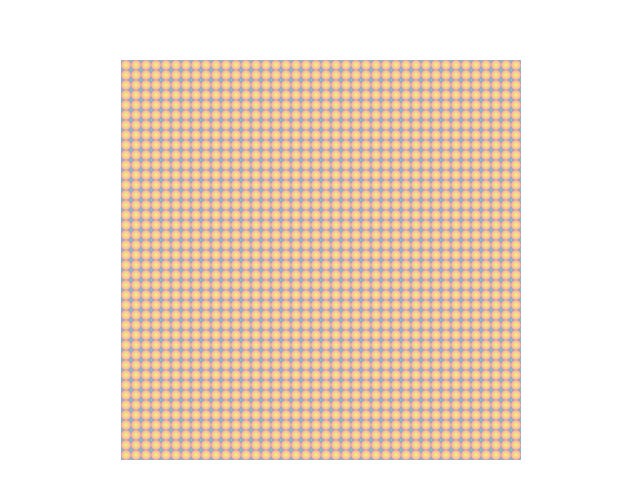
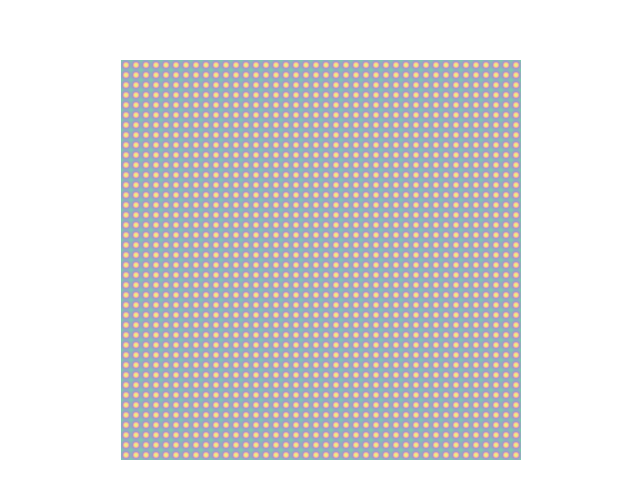
Before and after one commit to mullerow/tile-to-hide-project, a Vue app: page / in a window 1280 px wide. Shown: the part 140-638 px from the top of the page, without its empty margins (119-759 px from the left). Built offline with nearby package versions, Linux system fonts and the light colour scheme.

Commit message:
chore: now the opacity of the tiles is reduced by hovering until they are transparent

```diff
--- a/src/stores/store.js
+++ b/src/stores/store.js
@@ -6,7 +6,8 @@ export const store = defineStore('Store', {
     tileData: {
       number: [],
       tileXCoordinates: [],
-      tileYCoordinates: []
+      tileYCoordinates: [],
+      opacityOfTilesList: []
     },
     temporayData: {
       amountRows: 40,
@@ -23,6 +24,7 @@ export const store = defineStore('Store', {
         for (let x = 1; x <= this.temporayData.amountColumns; x++) {
           this.tileData.tileXCoordinates.push(x)
           this.tileData.tileYCoordinates.push(y)
+          this.tileData.opacityOfTilesList.push(1)
         }
       }
     }
--- a/src/views/HomeView.vue
+++ b/src/views/HomeView.vue
@@ -15,6 +15,7 @@
           neighbourHovered: indicesOfNeighbourTilesList.includes(index),
           leaveTile: tileHoverLeave === index
         }"
+        :style="{ opacity: this.store.tileData.opacityOfTilesList[index] }"
       ></div>
     </div>
     <div class="background-container">
@@ -46,7 +47,7 @@ export default {
       this.tileHoverLeave = null
       const tileId = e.target.getAttribute('data-id')
       console.log('Id:', tileId)
-      // berechne alle koordinaten der benachtbarten Kacheln
+      // berechne alle koordinaten der direkt benachtbarten Kacheln
       let hoveredTileXPosition = Number(e.target.attributes.xCoordinates.value)
       let hoveredTileYPosition = Number(e.target.attributes.yCoordinates.value)
       for (let deltaX = -1; deltaX <= 1; deltaX++) {
@@ -66,8 +67,30 @@ export default {
           if (indexOfNeighbourTile !== -1) {
             this.indicesOfNeighbourTilesList.push(indexOfNeighbourTile)
             this.hoveredTile = index
+            // verringere die opacity der benachtbarten kacheln
+            if (this.store.tileData.opacityOfTilesList[indexOfNeighbourTile] > 0) {
+              this.store.tileData.opacityOfTilesList[indexOfNeighbourTile] -= 0.2
+              this.store.tileData.opacityOfTilesList[indexOfNeighbourTile] = parseFloat(
+                this.store.tileData.opacityOfTilesList[indexOfNeighbourTile].toFixed(2)
+              )
+            }
           }
         }
+      }
+      // verringere die opacity der gehoverten kachel
+      if (this.store.tileData.opacityOfTilesList[index] < 0) {
+        this.store.tileData.opacityOfTilesList[index] = 0
+      }
+      if (this.store.tileData.opacityOfTilesList[index] > 0) {
+        this.store.tileData.opacityOfTilesList[index] -= 0.2
+        this.store.tileData.opacityOfTilesList[index] = parseFloat(
+          this.store.tileData.opacityOfTilesList[index].toFixed(2)
+        )
+
+        console.log(
+          'this.tileData.opacityOfTilesList[index]',
+          this.store.tileData.opacityOfTilesList[index]
+        )
       }
     },
 
@@ -93,9 +116,8 @@ export default {
 .single-tile {
   width: 10px;
   height: 10px;
-  background-color: blanchedalmond;
   text-align: center;
-  background-image: radial-gradient(#ecec84 10%, #ffb69b 60%, #a299ca, #7ccaae 90%);
+  background-image: radial-gradient(#ecec84 20%, #ffb69b 30%, #a299ca 50%, #7ccaae 90%);
 }
 
 .single-tile.hovered {
@@ -103,7 +125,7 @@ export default {
   animation: rotate-tile-forward 0.5s ease-in-out;
 }
 .single-tile.neighbourHovered {
-  animation: rotate-tile-forward-half 0.3s forwards;
+  animation: rotate-tile-forward-neighbour 0.3s;
 }
 
 .single-tile.leaveTile {
@@ -125,12 +147,14 @@ export default {
   top: -100px;
   left: 150px;
   z-index: -3;
+  font-size: 30px;
 }
 .hidden-icons {
   position: absolute;
   top: -320px;
   left: 100px;
   z-index: -3;
+  font-size: 30px;
 }
 
 @keyframes rotate-tile-forward {
@@ -153,7 +177,7 @@ export default {
     opacity: 0;
   }
 }
-@keyframes rotate-tile-forward-half {
+@keyframes rotate-tile-forward-neighbour {
   0% {
     transform: scale(1);
   }
```
